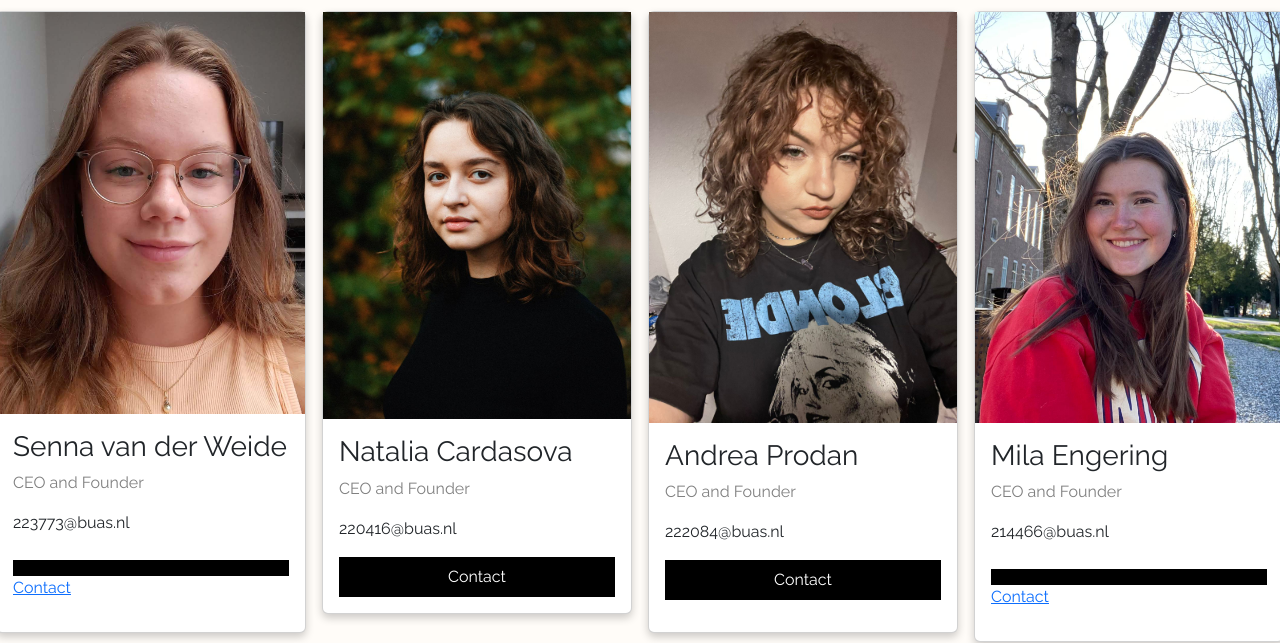
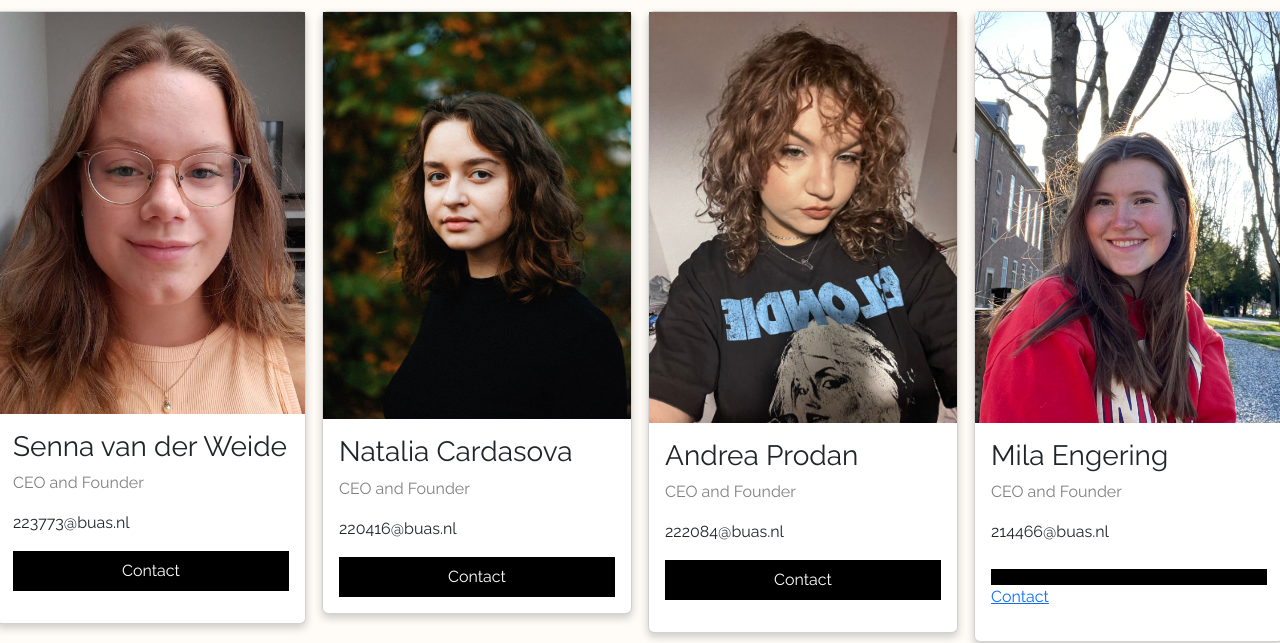
Before and after one commit to natalotron/vandromeda, a plain HTML site: page example.html in a window 1280 px wide. Shown: the part 171-814 px from the top of the page. Drawn offline with nearby package versions, Linux system fonts and the light colour scheme.

Commit message:
Update example.html

```diff
--- a/example.html
+++ b/example.html
@@ -85,8 +85,8 @@
 <p class="title">CEO and Founder</p>
         <p>223773@buas.nl</p>
 	    <p>
-	      <button class="button"></button>
-        <a href="mailto:223772@buas.nl">Contact</a></p>
+	      <button class="button" href="mailto:223773@buas.nl">Contact</button>
+       </p>
       </div>
     </div>
   </div>
```
